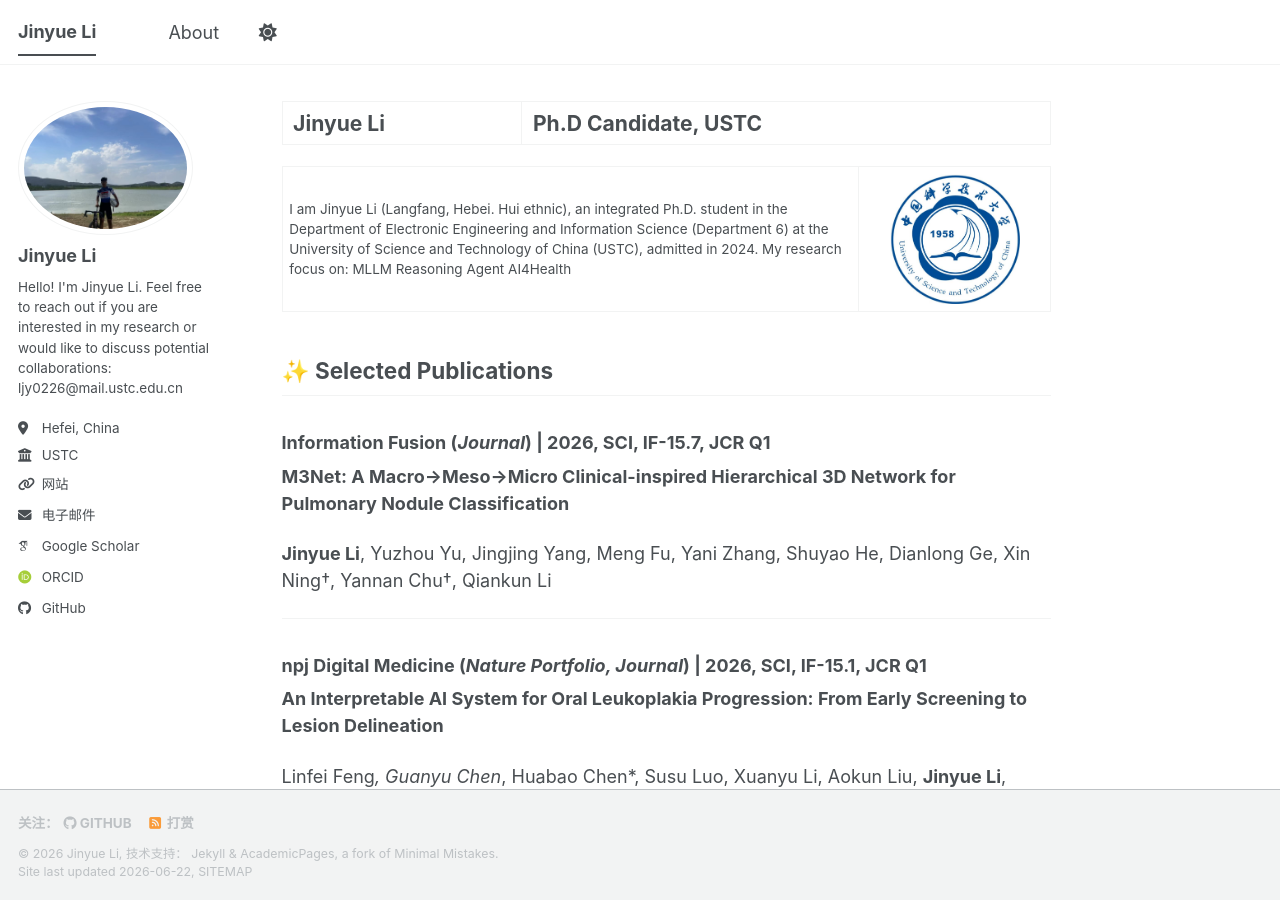
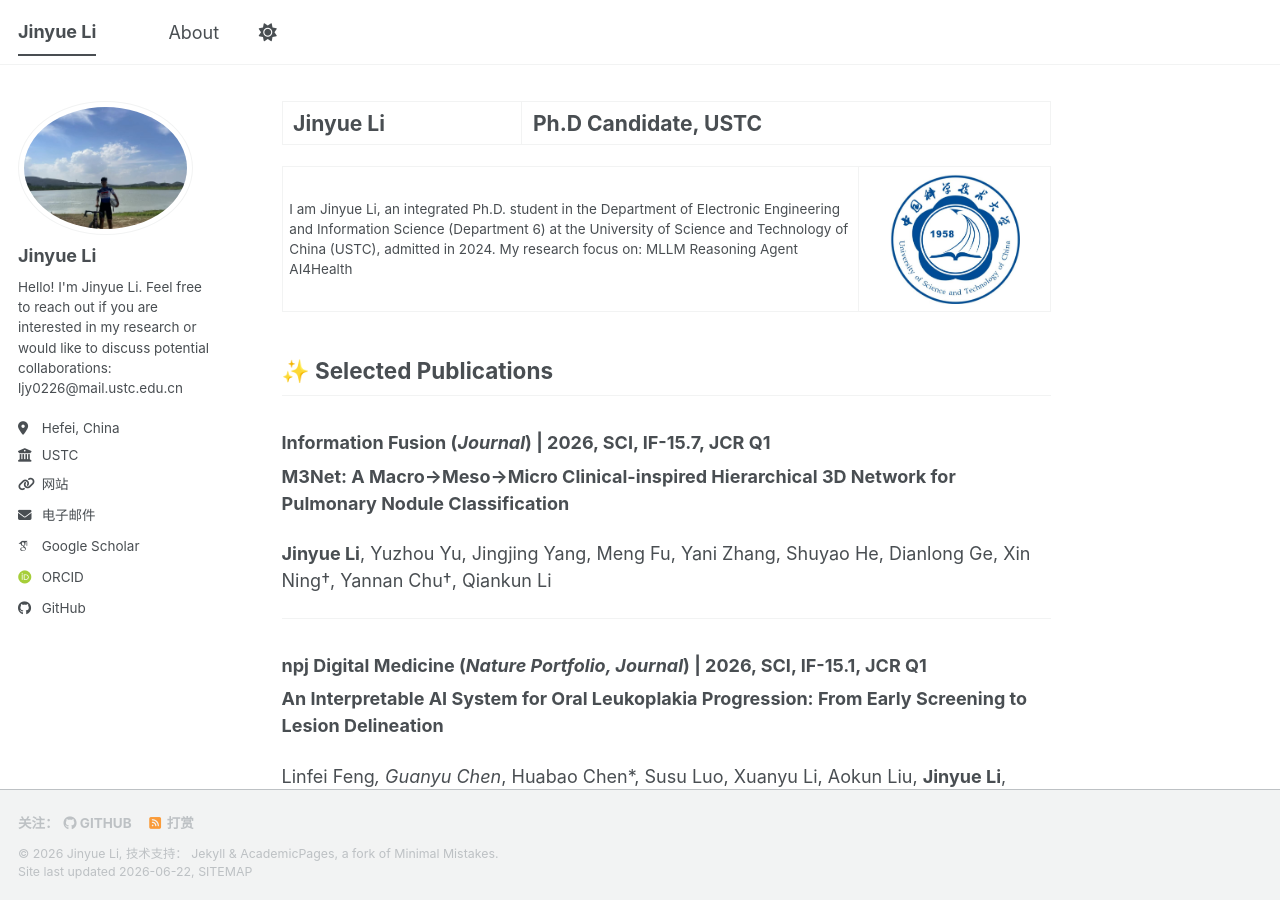
Before and after one commit to jylEcho/jylEcho.github.io, a Jekyll site: the page built from _pages/about.md, in a window 1280 px wide and 900 px high. Built offline with Jekyll 4.4.1, drawn with Linux system fonts in a browser that asks for light colours; some web fonts are replaced; a script bundle is joined from its source files by our own code; library files that are not in the unit come from our copies.

Commit message:
Update about.md

```diff
--- a/_pages/about.md
+++ b/_pages/about.md
@@ -11,7 +11,7 @@ redirect_from:
   <tr>
     <td width="75%" valign="top" style="font-size:1em;">
 
-I am Jinyue Li (Langfang, Hebei. Hui ethnic), an integrated Ph.D. student in the Department of Electronic Engineering and Information Science (Department 6) at the University of Science and Technology of China (USTC), admitted in 2024.
+I am Jinyue Li, an integrated Ph.D. student in the Department of Electronic Engineering and Information Science (Department 6) at the University of Science and Technology of China (USTC), admitted in 2024.
 
 My research focus on: MLLM Reasoning Agent AI4Health
 
```
